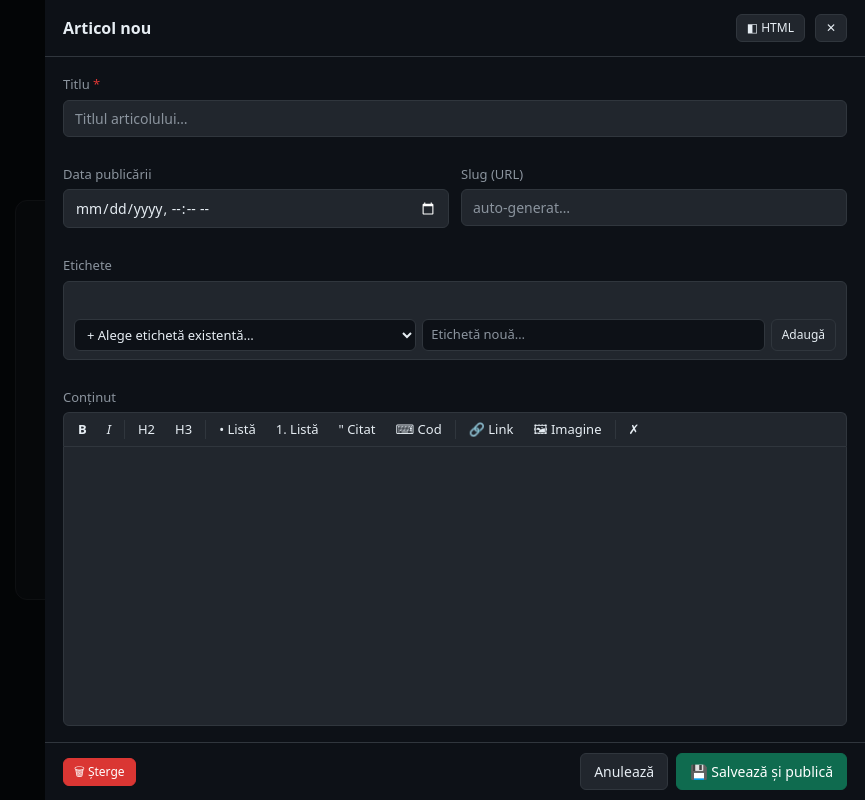
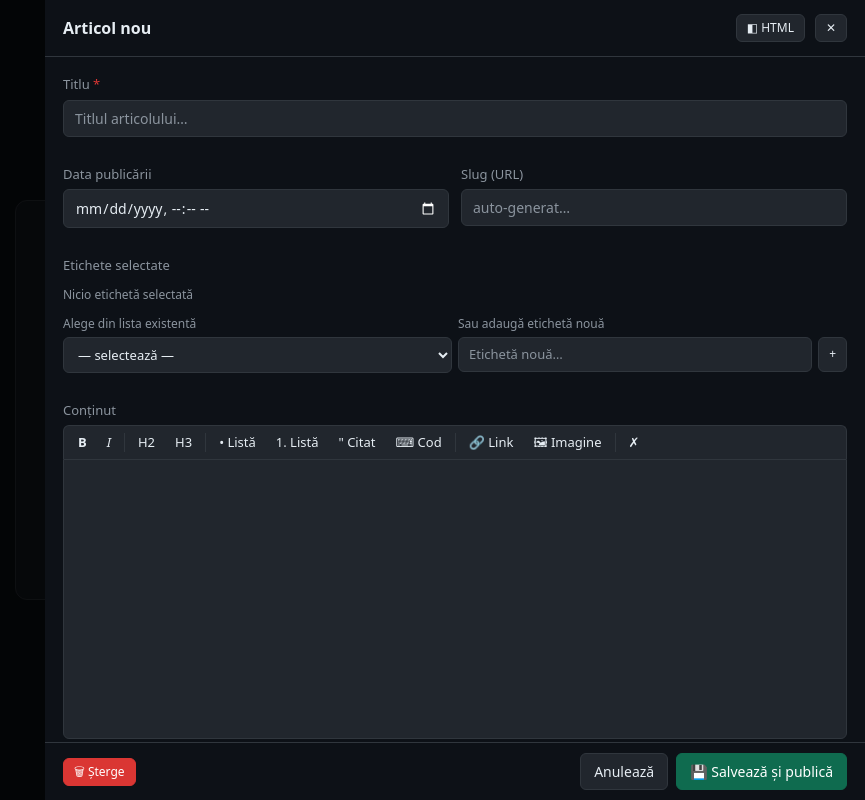
Before and after one commit to linuxforeducation/linuxforeducation.github.io, a plain HTML site: page admin/github-admin.html in a window 1280 px wide. Shown: the top 800 px of the page, without its empty margins (415-1280 px from the left). Drawn offline with Linux system fonts and the light colour scheme.

Commit message:
Redesign selector etichete - grid cu dropdown + câmp nou

```diff
--- a/admin/github-admin.html
+++ b/admin/github-admin.html
@@ -102,16 +102,16 @@ textarea.fc{resize:vertical;min-height:90px}
 .src:focus{outline:none;border-color:var(--acc)}
 
 /* Label picker */
-.lp-wrap{background:var(--bg3);border:1px solid var(--border);border-radius:var(--radius);padding:8px 10px;display:flex;flex-direction:column;gap:7px}
-.lp-wrap:focus-within{border-color:var(--acc)}
-.lp-chips{display:flex;flex-wrap:wrap;gap:5px;min-height:22px}
-.lp-chip{display:inline-flex;align-items:center;gap:4px;padding:3px 10px;background:var(--acc);border:1px solid var(--acc);border-radius:20px;font-size:13px;color:#fff}
-.lp-chip button{background:none;border:none;color:#fff;cursor:pointer;font-size:14px;line-height:1;padding:0 0 0 2px;opacity:.8}
+.lp-chips{display:flex;flex-wrap:wrap;gap:5px;min-height:28px;margin-bottom:6px}
+.lp-chip{display:inline-flex;align-items:center;gap:5px;padding:4px 10px;background:var(--acc);border:1px solid var(--acc2);border-radius:20px;font-size:13px;color:#fff}
+.lp-chip button{background:none;border:none;color:#fff;cursor:pointer;font-size:15px;line-height:1;padding:0;opacity:.75}
 .lp-chip button:hover{opacity:1}
-.lp-row{display:flex;gap:6px}
-.lp-sel{flex:1;padding:5px 8px;background:var(--bg);border:1px solid var(--border);border-radius:var(--radius);color:var(--text);font:inherit;font-size:13px}
+.lp-empty{font-size:12px;color:var(--muted);align-self:center}
+.lp-grid{display:grid;grid-template-columns:1fr 1fr;gap:6px}
+.lp-sel{width:100%;padding:7px 10px;background:var(--bg3);border:1px solid var(--border);border-radius:var(--radius);color:var(--text);font:inherit;font-size:13px;cursor:pointer}
 .lp-sel:focus{outline:none;border-color:var(--acc)}
-.lp-new{flex:1;padding:5px 8px;background:var(--bg);border:1px solid var(--border);border-radius:var(--radius);color:var(--text);font:inherit;font-size:13px}
+.lp-add-row{display:flex;gap:6px}
+.lp-new{flex:1;padding:7px 10px;background:var(--bg3);border:1px solid var(--border);border-radius:var(--radius);color:var(--text);font:inherit;font-size:13px}
 .lp-new:focus{outline:none;border-color:var(--acc)}
 .lp-new::placeholder{color:var(--muted)}
 
@@ -262,15 +262,21 @@ textarea.fc{resize:vertical;min-height:90px}
         </div>
       </div>
       <div class="fg">
-        <label>Etichete</label>
-        <div class="lp-wrap">
-          <div id="lp-chips" class="lp-chips"></div>
-          <div class="lp-row">
+        <label>Etichete selectate</label>
+        <div id="lp-chips" class="lp-chips"><span class="lp-empty">Nicio etichetă selectată</span></div>
+        <div class="lp-grid">
+          <div>
+            <label style="font-size:12px;color:var(--muted);display:block;margin-bottom:4px">Alege din lista existentă</label>
             <select id="lp-sel" class="lp-sel">
-              <option value="">+ Alege etichetă existentă…</option>
+              <option value="">— selectează —</option>
             </select>
-            <input type="text" id="lp-new" class="lp-new" placeholder="Etichetă nouă…" autocomplete="off">
-            <button class="btn btn-s btn-sm" id="btn-addlbl">Adaugă</button>
+          </div>
+          <div>
+            <label style="font-size:12px;color:var(--muted);display:block;margin-bottom:4px">Sau adaugă etichetă nouă</label>
+            <div class="lp-add-row">
+              <input type="text" id="lp-new" class="lp-new" placeholder="Etichetă nouă…" autocomplete="off">
+              <button class="btn btn-s btn-sm" id="btn-addlbl">+</button>
+            </div>
           </div>
         </div>
       </div>
@@ -775,6 +781,11 @@ function _syncLabelPicker() {
   // Render chips
   const chips = document.getElementById('lp-chips');
   chips.innerHTML = '';
+  if (!_pickedLabels.length) {
+    const em = document.createElement('span');
+    em.className = 'lp-empty'; em.textContent = 'Nicio etichetă selectată';
+    chips.appendChild(em);
+  }
   _pickedLabels.forEach(l => {
     const chip = document.createElement('span');
     chip.className = 'lp-chip';
```
